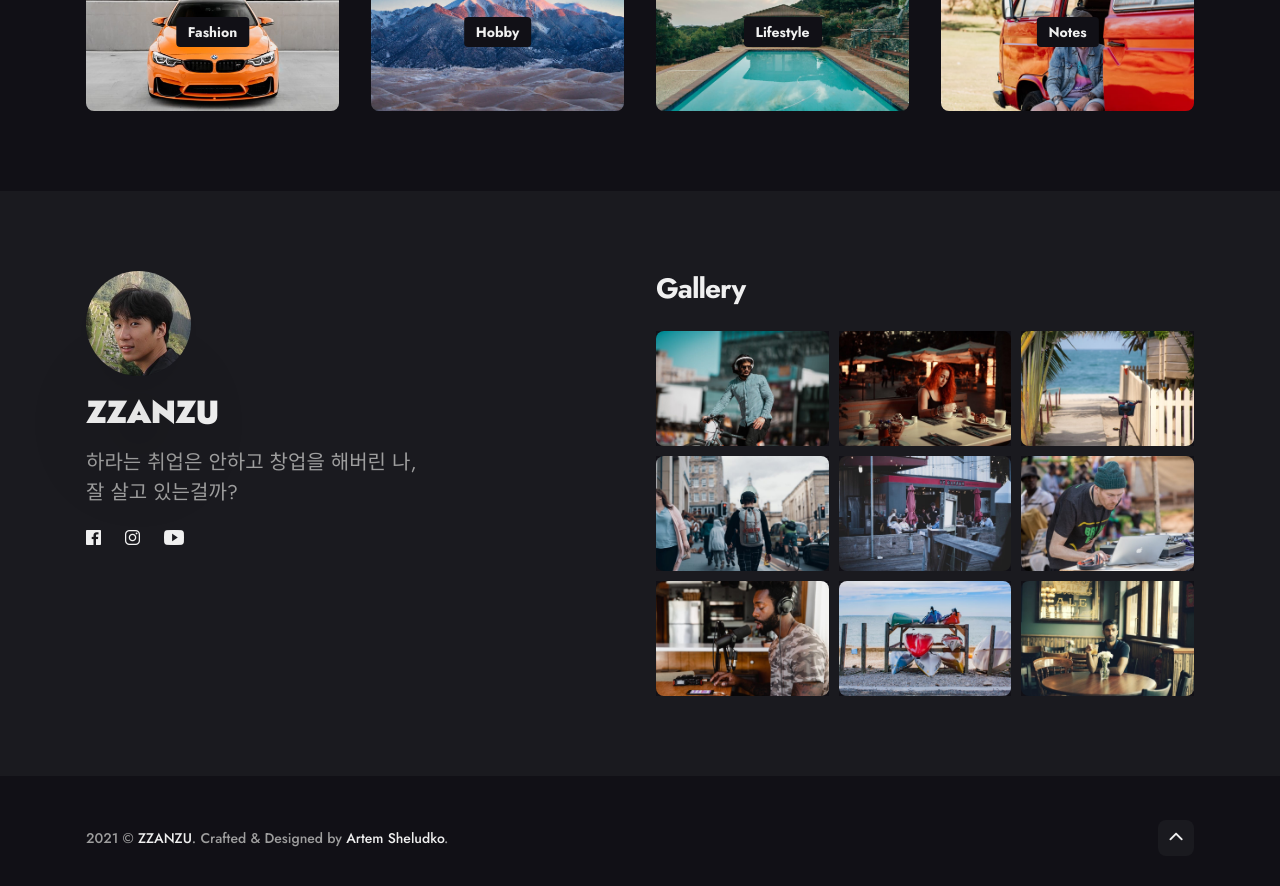
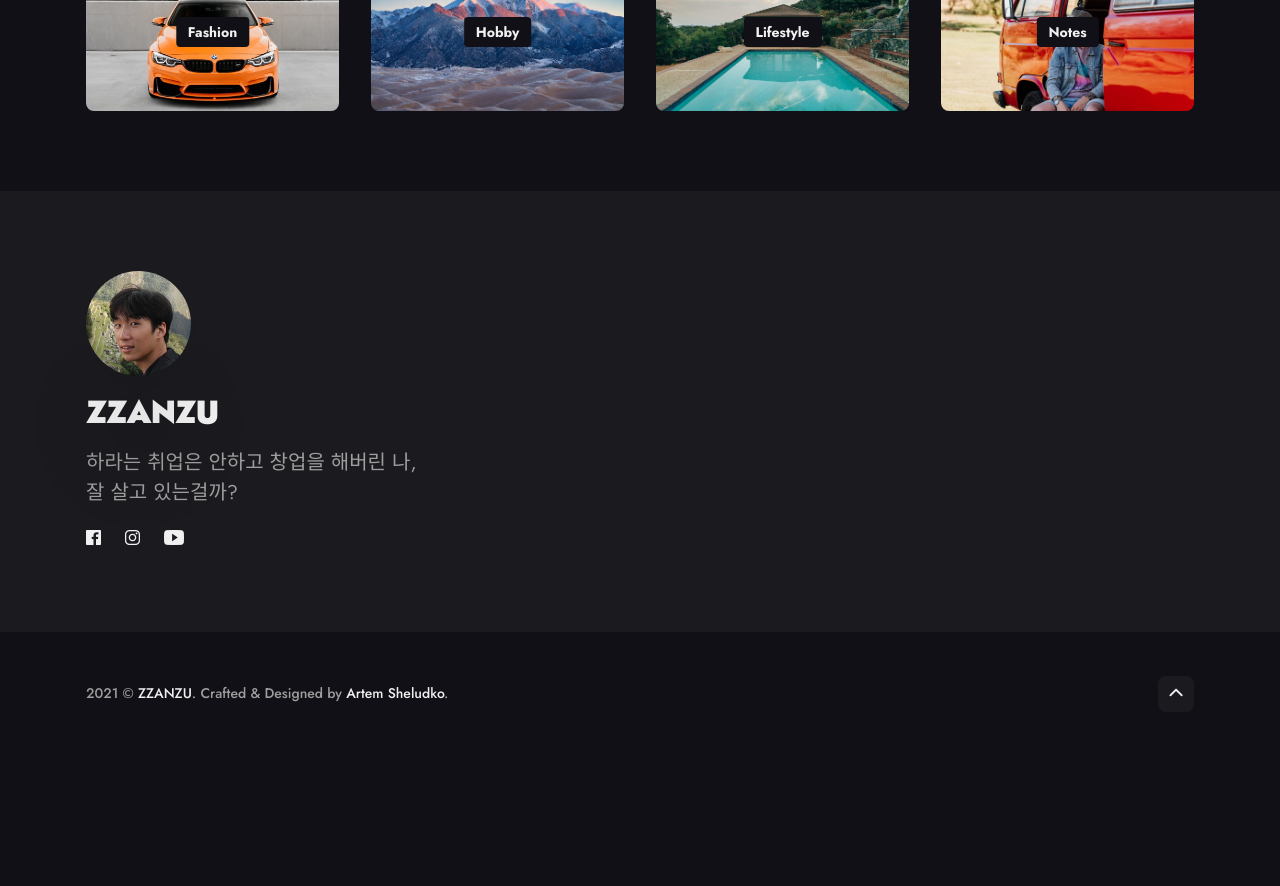
Before and after one commit to itmobrain/itmobrain.github.io, a Jekyll site: the page built from index.html, in a window 1280 px wide and 900 px high, scrolled down 1845 px. Shown: the top 886 px of the window. Built offline with Jekyll 4.4.1, drawn with Linux system fonts in a browser that asks for light colours; nearby versions of some CDN libraries; the list of posts is cut into pages by our own code; after the commit the page ends 2601 px from its top, so only the background shows below that.

Commit message:
갤러리 제거

```diff
--- a/_includes/footer.html
+++ b/_includes/footer.html
@@ -28,22 +28,22 @@
         </div>
 
         {% if site.gallery %}
-        <div class="col col-6 push-1 col-d-12 push-d-0">
-          <div class="footer__gallery">
-            <h3 class="footer__gallery-title">{{ site.gallery.gallery__title }}</h3>
-            {% if site.gallery %}
-            <div class="gallery-footer">
-              <div class="gallery" style="grid-template-columns: repeat({{site.gallery.gallery__columns}}, auto);">
-                {% for image in site.gallery.gallery__images %}
-                <div class="gallery__image">
-                  <img src="{{site.baseurl}}{{image.url}}" alt="{{image.alt}}" loading="lazy">
-                </div>
-                {% endfor %}
-              </div>
-            </div>
-            {% endif %}
-          </div>
-        </div>
+<!--        <div class="col col-6 push-1 col-d-12 push-d-0">-->
+<!--          <div class="footer__gallery">-->
+<!--            <h3 class="footer__gallery-title">{{ site.gallery.gallery__title }}</h3>-->
+<!--            {% if site.gallery %}-->
+<!--            <div class="gallery-footer">-->
+<!--              <div class="gallery" style="grid-template-columns: repeat({{site.gallery.gallery__columns}}, auto);">-->
+<!--                {% for image in site.gallery.gallery__images %}-->
+<!--                <div class="gallery__image">-->
+<!--                  <img src="{{site.baseurl}}{{image.url}}" alt="{{image.alt}}" loading="lazy">-->
+<!--                </div>-->
+<!--                {% endfor %}-->
+<!--              </div>-->
+<!--            </div>-->
+<!--            {% endif %}-->
+<!--          </div>-->
+<!--        </div>-->
         {% endif %}
 
       </div>
```
